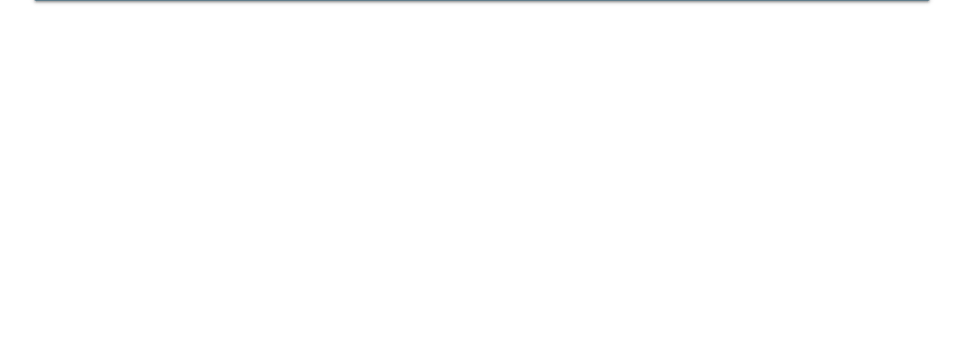
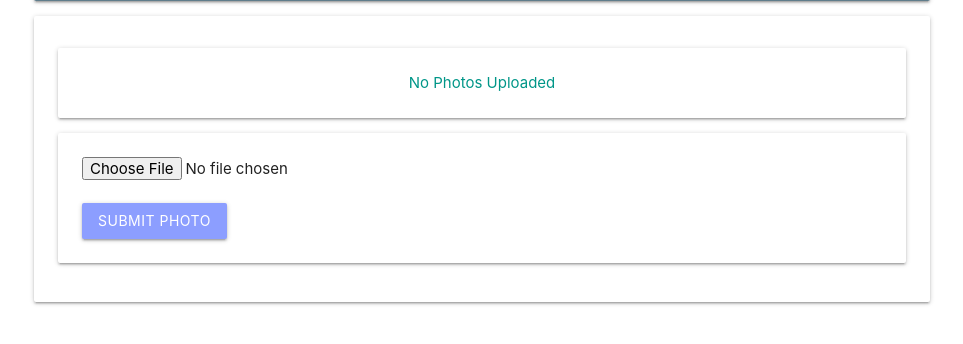
Before and after one commit to TCashion/GASapp, a Django app: template main_app/templates/accessories/detail.html in a window 1280 px wide. Shown: the part 366-710 px from the top of the page, without its empty margins (158-1121 px from the left). Run offline with Django 3.2, Linux system fonts and the light colour scheme; the template is opened without the code that fills it, so the values that code supplies are empty.

Commit message:
Add photos to templates and slight changes to photo models

```diff
--- a/main_app/admin.py
+++ b/main_app/admin.py
@@ -1,6 +1,8 @@
 from django.contrib import admin
-from .models import Instrument, Accessory
+from .models import Instrument, Accessory, InstrumentPhoto, AccessoryPhoto
 
 # Register your models here.
 admin.site.register(Instrument)
 admin.site.register(Accessory)
+admin.site.register(InstrumentPhoto)
+admin.site.register(AccessoryPhoto)
--- a/main_app/models.py
+++ b/main_app/models.py
@@ -89,7 +89,7 @@ class Instrument(models.Model):
 
 class InstrumentPhoto(models.Model):
     url = models.CharField(max_length=300)
-    instruments = models.ForeignKey(Instrument, on_delete=models.CASCADE)
+    instrument = models.ForeignKey(Instrument, on_delete=models.CASCADE)
 
     def __str__(self):
         return f"Photo for instrument_id: {self.instrument_id} @{self.url}"
@@ -97,7 +97,7 @@ class InstrumentPhoto(models.Model):
 
 class AccessoryPhoto(models.Model):
     url = models.CharField(max_length=300)
-    accessories = models.ForeignKey(Accessory, on_delete=models.CASCADE)
+    accessory = models.ForeignKey(Accessory, on_delete=models.CASCADE)
 
     def __str__(self):
-        return f"Photo for accessories_id: {self.accessories_id} @{self.url}"
+        return f"Photo for accessory_id: {self.accessory_id} @{self.url}"
--- a/main_app/templates/accessories/detail.html
+++ b/main_app/templates/accessories/detail.html
@@ -18,6 +18,22 @@
         <a href="{% url 'accessories_delete' accessory.id %}">Delete</a>
     </div>
 </div>
+<div class="card">
+    <div class="card-content">
+        {% for photo in accessory.photo_set.all %}
+        <img class="responsive-img card-panel" src="{{photo.url}}">
+        {% empty %}
+        <div class="card-panel teal-text center-align">No Photos Uploaded</div>
+        {% endfor %}
+        <form action="{% url 'add_photo' 0 accessory.id %}" enctype="multipart/form-data" method="POST"
+            class="card-panel">
+            {% csrf_token %}
+            <input type="file" name="photo-file">
+            <br><br>
+            <button type="submit" class="btn crud-btn indigo accent-1">Submit Photo</button>
+        </form>
+    </div>
+</div>
 
 
 {% endblock %}
--- a/main_app/views.py
+++ b/main_app/views.py
@@ -7,6 +7,9 @@ from django.contrib.auth.mixins import LoginRequiredMixin
 from .models import Instrument, Accessory, InstrumentPhoto, AccessoryPhoto
 import uuid
 import boto3
+
+S3_BASE_URL = 'https://s3-us-west-1.amazonaws.com/'
+BUCKET = 'gas-app'
 
 # Create your views here.
 def home(request):
```
Also changed, not shown: main_app/templates/instruments/detail.html (+16 -1 lines), main_app/migrations/0010_auto_20200623_1652.py (added).
